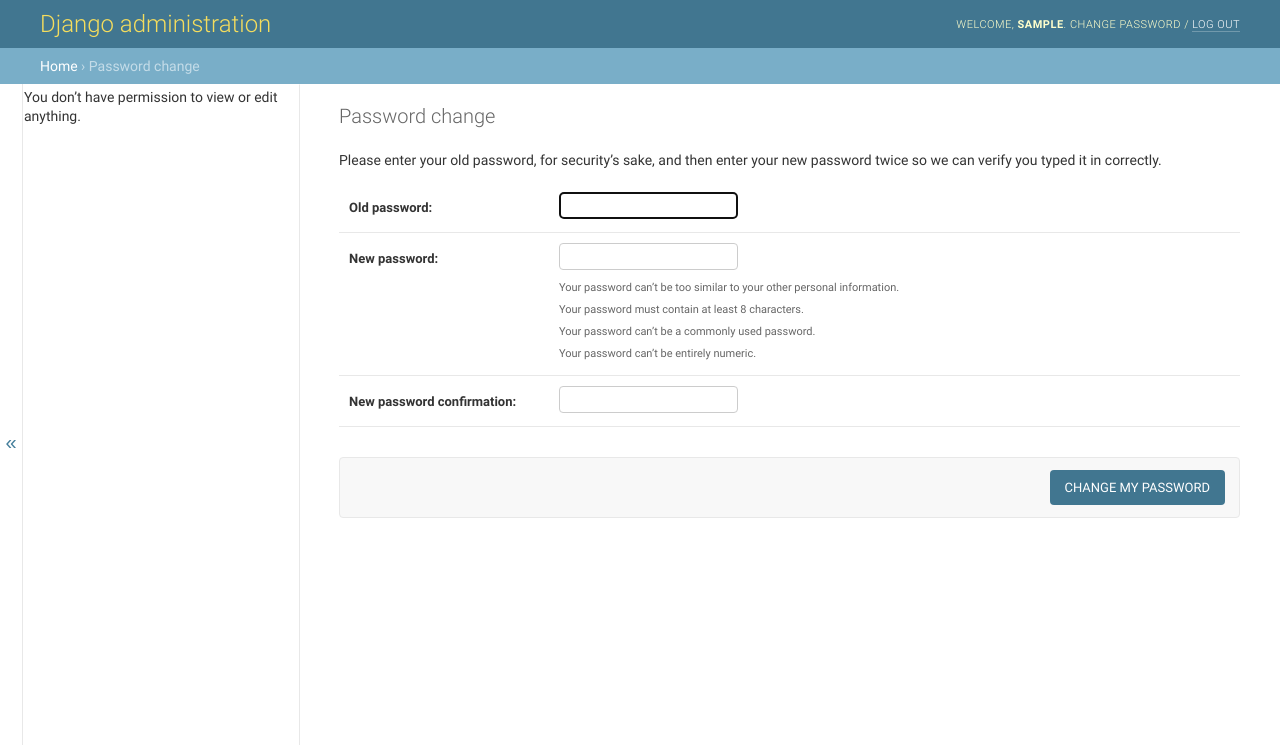
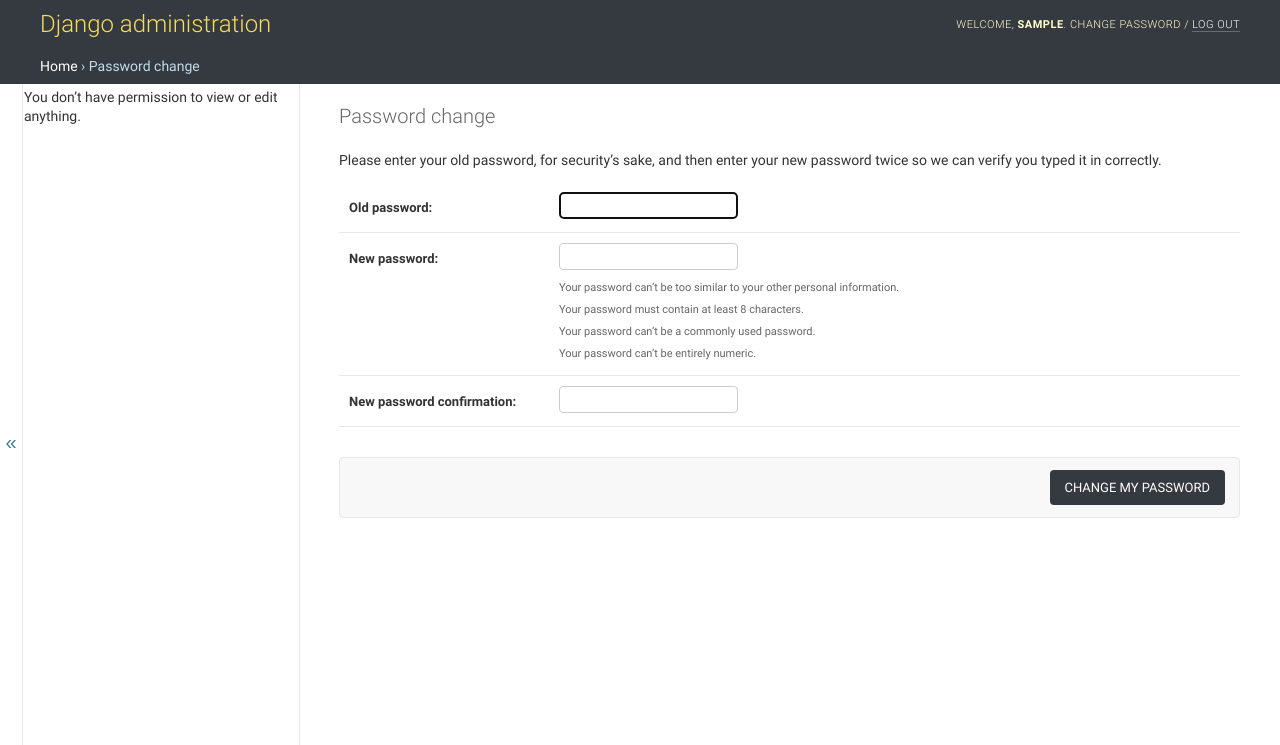
Before and after one commit to elmeriniemela/thecodebase, a Django app: a page that, after the commit, uses projects/templates/admin/base_site.html in a window 1280 px wide. Shown: the top 745 px of the page. Run offline with Django 3.2, Linux system fonts and the light colour scheme; the visitor is signed in with stand-in values (Sample User, id 1).

Commit message:
Improve integration with django admin

```diff
--- a/django_thecodebase/settings.py
+++ b/django_thecodebase/settings.py
@@ -116,14 +116,16 @@
 # Application definition
 
 INSTALLED_APPS = [
+    'games',
+    # Projects needs to be before 'django.contrib.admin'
+    # to overwrite jinja templates
+    'projects',
     'django.contrib.admin',
     'django.contrib.auth',
     'django.contrib.contenttypes',
     'django.contrib.sessions',
     'django.contrib.messages',
     'django.contrib.staticfiles',
-    'games',
-    'projects',
 ]
 
 MIDDLEWARE = [
--- a/main/templates/main/header.html
+++ b/main/templates/main/header.html
@@ -35,6 +35,11 @@
                 <li class="nav-item">
                     <a class="nav-link" href="{% url 'main/my_server' %}">My Server</a>
                 </li>
+                {% if user.is_superuser %}
+                <li class="nav-item">
+                    <a class="nav-link" href="{% url 'admin:index' %}">Admin</a>
+                </li>
+                {% endif %}
                 {% if not user.is_authenticated %}
                 <li class="nav-item">
                     <a class="nav-link" href="{% url 'login' %}">Sign in</a>
--- a/projects/admin.py
+++ b/projects/admin.py
@@ -47,7 +47,7 @@
 
 class RepoAdmin(admin.ModelAdmin):
 
-    change_list_template = "projects/admin/change_list.html"
+    change_list_template = "projects/change_list.html"
 
     list_display = ('id', 'name', 'sequence', 'update_date')
 
@@ -71,7 +71,7 @@
         # if a GET (or any other method) we'll create a blank form
         else:
             form = GithubForm()
-        return render(request, 'projects/admin/github_credentials.html', {'form': form})
+        return render(request, 'projects/github_credentials.html', {'form': form})
 
     topic_descriptions = {
         'python': "Python is my strongest language. "
--- /dev/null
+++ b/projects/static/projects/css/admin.css
@@ -0,0 +1,35 @@
+
+.module h2, .module caption, .inline-group h2 {
+    background: #343a40;
+}
+
+.button, input[type=submit], input[type=button], .submit-row input, a.button {
+    background: #343a40;
+}
+
+#user-tools a:focus, #user-tools a:hover {
+    border-bottom-color: #343a40;
+    color: #343a40;
+}
+
+
+div.breadcrumbs {
+    background: #343a40;
+}
+
+
+#header {
+    background: #343a40;
+}
+
+.button.default, input[type=submit].default, .submit-row input.default {
+    background: #343a40;
+}
+
+.object-tools a:focus, .object-tools a:hover {
+    background-color: #343a40;
+}
+
+a:link, a:visited {
+	color: #343a40;
+}
--- /dev/null
+++ b/projects/templates/admin/base_site.html
@@ -0,0 +1,6 @@
+{% extends 'admin/base_site.html' %}
+{% load static %}
+{% block extrastyle %}
+    {{ block.super }}
+    <link href="{% static 'projects/css/admin.css' %}" rel="stylesheet">
+{% endblock %}
--- a/projects/templates/projects/admin/github_credentials.html
+++ b/projects/templates/projects/github_credentials.html
@@ -1,4 +1,4 @@
-{% extends 'admin/base.html' %}
+{% extends 'admin/base_site.html' %}
 
 {% block content %}
     <div>
```
Also changed, not shown: projects/templates/projects/change_list.html (renamed from projects/templates/projects/admin/change_list.html).
